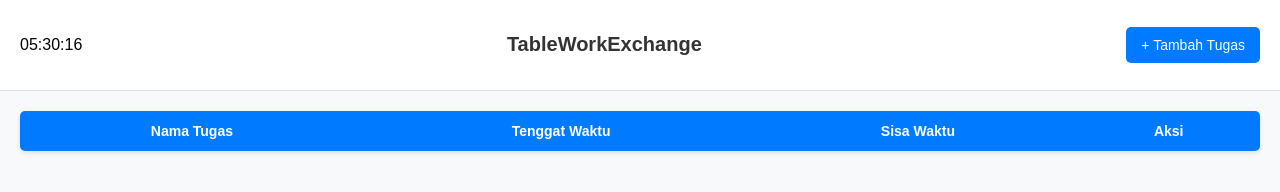
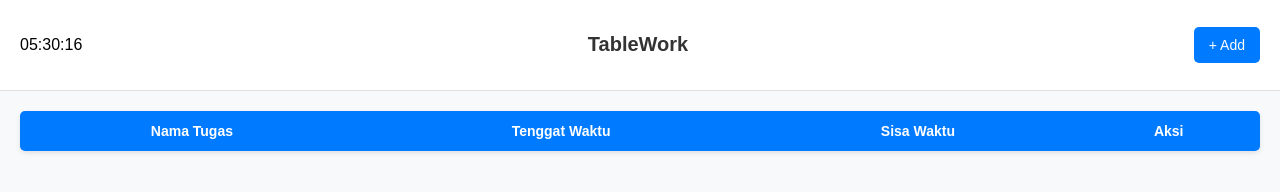
Before and after one commit to renonovriansyah/tabeltugas, a plain HTML site: page index.html in a window 1280 px wide. Drawn offline with Linux system fonts and the light colour scheme.

Commit message:
atur lagi

```diff
--- a/index.html
+++ b/index.html
@@ -209,8 +209,8 @@ body {
       <!-- Header -->
       <div class="header">
         <div id="clock"></div>
-        <h1 style="flex:1; text-align:center;">TableWorkExchange</h1>
-        <button id="addTaskBtn">+ Tambah Tugas</button>
+        <h1 style="flex:1; text-align:center;">TableWork</h1>
+        <button id="addTaskBtn">+ Add</button>
       </div>
 
       <!-- Tabel -->
@@ -305,6 +305,8 @@ function displayTasks() {
             <td class="remaining-time">${calculateRemainingTime(task.deadline)}</td>
             <td>
                 <button class="edit" onclick="editTask(${index})">Edit</button>
+                <br>
+                <br>
                 <button class="delete" onclick="deleteTask(${index})">Hapus</button>
             </td>
         `;
```
